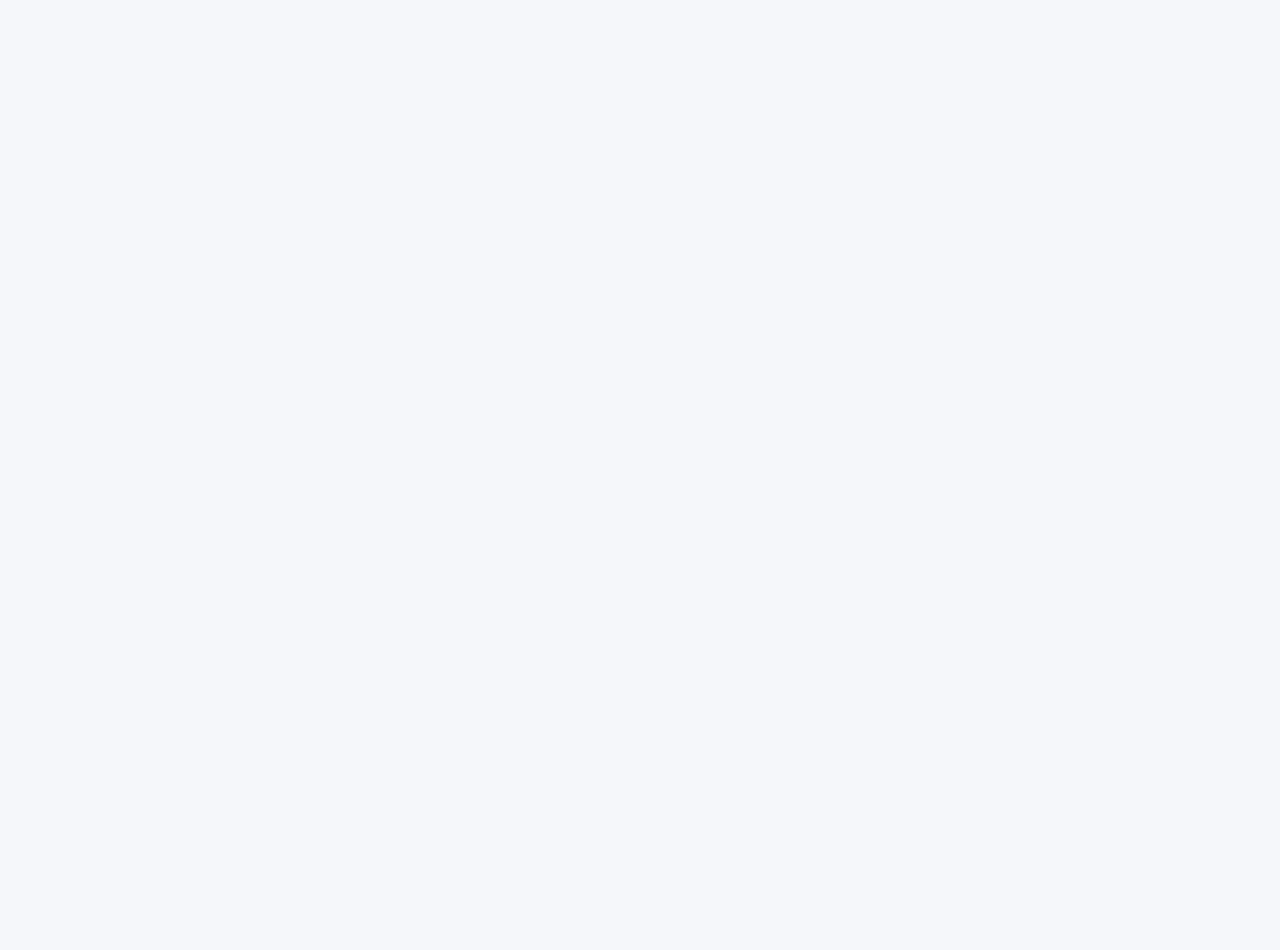
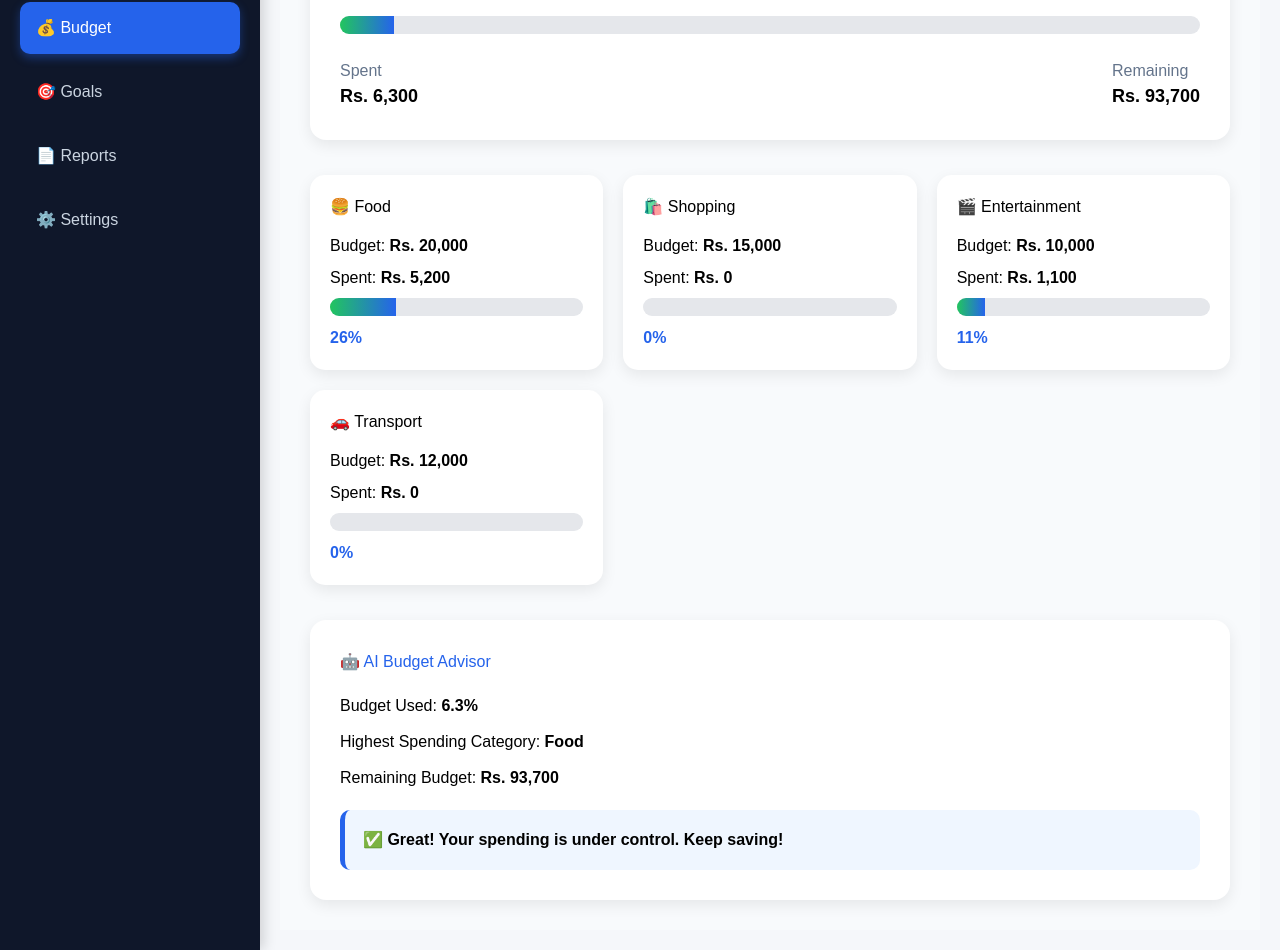
Before and after one commit to amnaa1448830-design/Financial-Analytics-Dashboard, a React (Vite) app in the folder client/: page /budget in a window 1280 px wide. Before the commit this address had no page. Shown: the part 300-1250 px from the top of the page. Before the commit the page ends 800 px from the top, so only its background shows below. Built offline with nearby package versions, Linux system fonts and the light colour scheme.

Commit message:
Added budget planner with AI budget advisor

```diff
--- a/client/src/App.jsx
+++ b/client/src/App.jsx
@@ -3,13 +3,21 @@ import { Routes, Route, Navigate } from "react-router-dom";
 import Dashboard from "./pages/Dashboard";
 import Transactions from "./pages/Transactions";
 import Analytics from "./pages/Analytics";
+import Budget from "./pages/Budget";
 
 function App() {
   return (
     <Routes>
-      <Route path="/" element={<Navigate to="/dashboard" />} />
 
-      <Route path="/dashboard" element={<Dashboard />} />
+      <Route
+        path="/"
+        element={<Navigate to="/dashboard" />}
+      />
+
+      <Route
+        path="/dashboard"
+        element={<Dashboard />}
+      />
 
       <Route
         path="/transactions"
@@ -20,6 +28,12 @@ function App() {
         path="/analytics"
         element={<Analytics />}
       />
+
+      <Route
+        path="/budget"
+        element={<Budget />}
+      />
+
     </Routes>
   );
 }
--- /dev/null
+++ b/client/src/components/budget/BudgetAdvice.jsx
@@ -0,0 +1,52 @@
+import "../../styles/budget.css";
+
+function BudgetAdvice({
+  percentage,
+  highestCategory,
+  remaining,
+}) {
+  let message = "";
+
+  if (percentage >= 100) {
+    message =
+      "⚠️ Warning! You have exceeded your monthly budget.";
+  } else if (percentage >= 80) {
+    message =
+      "⚠️ You are close to reaching your monthly budget.";
+  } else if (percentage >= 50) {
+    message =
+      "🙂 Your spending is moderate. Keep monitoring your expenses.";
+  } else {
+    message =
+      "✅ Great! Your spending is under control. Keep saving!";
+  }
+
+  return (
+    <div className="budget-advice">
+
+      <h2>🤖 AI Budget Advisor</h2>
+
+      <p>
+        Budget Used:
+        <strong> {percentage.toFixed(1)}%</strong>
+      </p>
+
+      <p>
+        Highest Spending Category:
+        <strong> {highestCategory}</strong>
+      </p>
+
+      <p>
+        Remaining Budget:
+        <strong> Rs. {remaining.toLocaleString()}</strong>
+      </p>
+
+      <div className="advice-box">
+        {message}
+      </div>
+
+    </div>
+  );
+}
+
+export default BudgetAdvice;
--- /dev/null
+++ b/client/src/components/budget/BudgetCategoryCard.jsx
@@ -0,0 +1,46 @@
+import "../../styles/budget.css";
+
+function BudgetCategoryCard({
+  icon,
+  title,
+  budget,
+  spent,
+}) {
+  const percentage = Math.min(
+    (spent / budget) * 100,
+    100
+  );
+
+  return (
+    <div className="category-card">
+
+      <h2>
+        {icon} {title}
+      </h2>
+
+      <p>
+        Budget:
+        <strong> Rs. {budget.toLocaleString()}</strong>
+      </p>
+
+      <p>
+        Spent:
+        <strong> Rs. {spent.toLocaleString()}</strong>
+      </p>
+
+      <div className="progress-bar">
+        <div
+          className="progress-fill"
+          style={{
+            width: `${percentage}%`,
+          }}
+        ></div>
+      </div>
+
+      <span>{percentage.toFixed(0)}%</span>
+
+    </div>
+  );
+}
+
+export default BudgetCategoryCard;
--- a/client/src/components/common/Sidebar.jsx
+++ b/client/src/components/common/Sidebar.jsx
@@ -45,7 +45,12 @@ function Sidebar() {
           </li>
 
           <li>
-            <NavLink to="#">
+            <NavLink
+              to="/budget"
+              className={({ isActive }) =>
+                isActive ? "active-link" : ""
+              }
+            >
               💰 Budget
             </NavLink>
           </li>
--- /dev/null
+++ b/client/src/pages/Budget.jsx
@@ -0,0 +1,145 @@
+import MainLayout from "../layouts/MainLayout";
+import useTransactions from "../hooks/useTransactions";
+import BudgetCategoryCard from "../components/budget/BudgetCategoryCard";
+import BudgetAdvice from "../components/budget/BudgetAdvice";
+
+import "../styles/budget.css";
+
+function Budget() {
+  const { totalExpense, transactions } = useTransactions();
+
+  const monthlyBudget = 100000;
+
+  const remaining = monthlyBudget - totalExpense;
+
+  const percentage = Math.min(
+    (totalExpense / monthlyBudget) * 100,
+    100
+  );
+
+  const getSpent = (category) =>
+    transactions
+      .filter(
+        (t) =>
+          t.type === "Expense" &&
+          t.category === category
+      )
+      .reduce((sum, t) => sum + t.amount, 0);
+
+  const categoryData = [
+    {
+      name: "Food",
+      spent: getSpent("Food"),
+    },
+    {
+      name: "Shopping",
+      spent: getSpent("Shopping"),
+    },
+    {
+      name: "Entertainment",
+      spent: getSpent("Entertainment"),
+    },
+    {
+      name: "Transport",
+      spent: getSpent("Transport"),
+    },
+  ];
+
+  const highestCategory =
+    categoryData.sort(
+      (a, b) => b.spent - a.spent
+    )[0].name;
+
+  return (
+    <MainLayout>
+      <div className="dashboard">
+
+        <h1>Budget Planner</h1>
+
+        <p>
+          Manage your monthly budget and monitor spending.
+        </p>
+
+        <div className="budget-card">
+
+          <h2>Monthly Budget</h2>
+
+          <h1>
+            Rs. {monthlyBudget.toLocaleString()}
+          </h1>
+
+          <div className="progress-bar">
+            <div
+              className="progress-fill"
+              style={{
+                width: `${percentage}%`,
+              }}
+            ></div>
+          </div>
+
+          <div className="budget-info">
+
+            <div>
+              <h3>Spent</h3>
+
+              <p>
+                Rs. {totalExpense.toLocaleString()}
+              </p>
+            </div>
+
+            <div>
+              <h3>Remaining</h3>
+
+              <p>
+                Rs. {remaining.toLocaleString()}
+              </p>
+            </div>
+
+          </div>
+
+        </div>
+
+        <div className="budget-grid">
+
+          <BudgetCategoryCard
+            icon="🍔"
+            title="Food"
+            budget={20000}
+            spent={getSpent("Food")}
+          />
+
+          <BudgetCategoryCard
+            icon="🛍️"
+            title="Shopping"
+            budget={15000}
+            spent={getSpent("Shopping")}
+          />
+
+          <BudgetCategoryCard
+            icon="🎬"
+            title="Entertainment"
+            budget={10000}
+            spent={getSpent("Entertainment")}
+          />
+
+          <BudgetCategoryCard
+            icon="🚗"
+            title="Transport"
+            budget={12000}
+            spent={getSpent("Transport")}
+          />
+
+        </div>
+
+        <BudgetAdvice
+          percentage={percentage}
+          highestCategory={highestCategory}
+          remaining={remaining}
+        />
+
+      </div>
+    </MainLayout>
+  );
+}
+
+export default Budget;
--- /dev/null
+++ b/client/src/styles/budget.css
@@ -0,0 +1,101 @@
+.budget-card {
+  margin-top: 30px;
+  background: white;
+  padding: 30px;
+  border-radius: 16px;
+  box-shadow: 0 5px 15px rgba(0,0,0,.08);
+}
+
+.budget-card h2 {
+  color: #64748b;
+}
+
+.budget-card h1 {
+  margin: 20px 0;
+  color: #2563eb;
+}
+
+.progress-bar {
+  width: 100%;
+  height: 18px;
+  background: #e5e7eb;
+  border-radius: 30px;
+  overflow: hidden;
+}
+
+.progress-fill {
+  height: 100%;
+  background: linear-gradient(to right,#22c55e,#2563eb);
+  transition: .5s;
+}
+
+.budget-info {
+  display: flex;
+  justify-content: space-between;
+  margin-top: 25px;
+}
+
+.budget-info h3 {
+  color: #64748b;
+}
+
+.budget-info p {
+  font-weight: bold;
+  font-size: 18px;
+}
+
+.budget-grid {
+  display: grid;
+  grid-template-columns: repeat(auto-fit,minmax(250px,1fr));
+  gap: 20px;
+  margin-top: 35px;
+}
+
+.category-card {
+  background: white;
+  border-radius: 15px;
+  padding: 20px;
+  box-shadow: 0 5px 15px rgba(0,0,0,.08);
+}
+
+.category-card h2 {
+  margin-bottom: 15px;
+}
+
+.category-card p {
+  margin: 8px 0;
+}
+
+.category-card span {
+  display: block;
+  margin-top: 10px;
+  font-weight: bold;
+  color: #2563eb;
+}
+
+.budget-advice {
+  margin-top: 35px;
+  background: white;
+  border-radius: 16px;
+  padding: 30px;
+  box-shadow: 0 5px 15px rgba(0,0,0,.08);
+}
+
+.budget-advice h2 {
+  margin-bottom: 20px;
+  color: #2563eb;
+}
+
+.budget-advice p {
+  margin: 12px 0;
+  font-size: 16px;
+}
+
+.advice-box {
+  margin-top: 20px;
+  padding: 18px;
+  background: #eff6ff;
+  border-left: 5px solid #2563eb;
+  border-radius: 10px;
+  font-weight: 600;
+}
```
